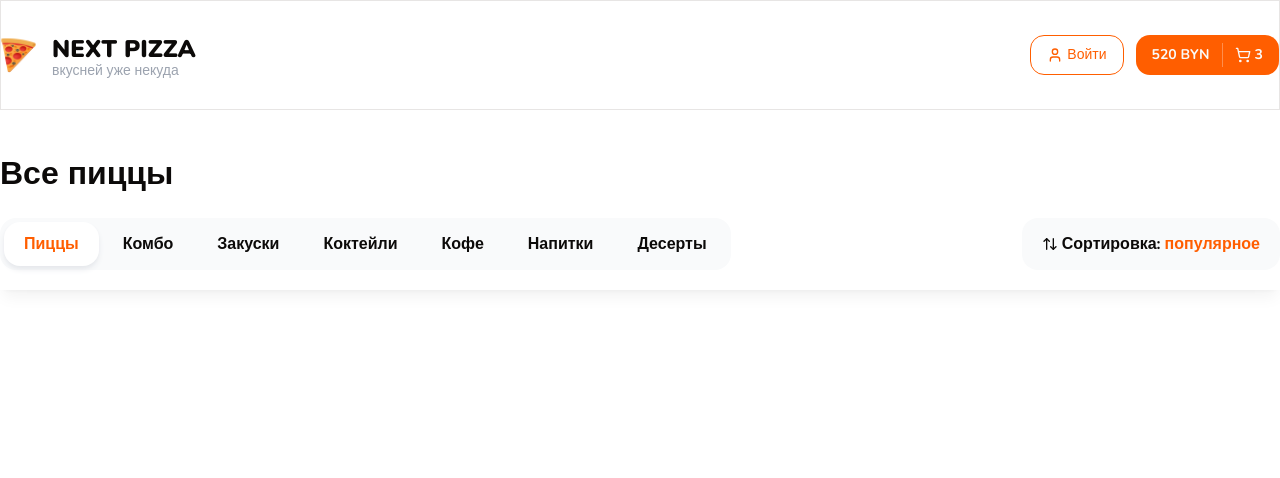
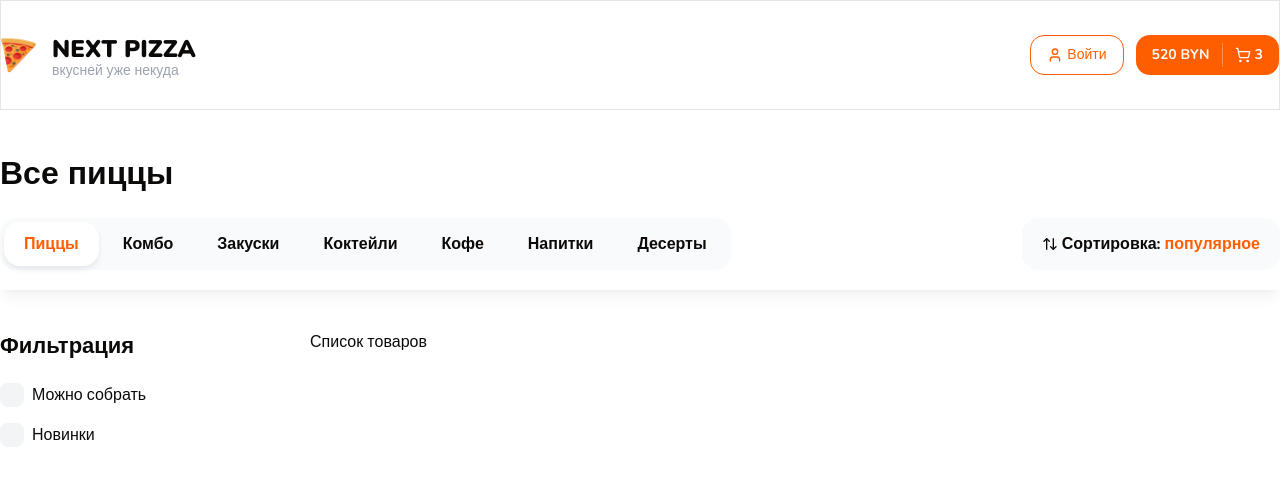
Before and after one commit to SpiriT-L/next-pizza, a Next.js app: page / in a window 1280 px wide. Shown: the top 478 px of the page. Built offline with nearby package versions, Linux system fonts and the light colour scheme.

Commit message:
feat: add checkbox

```diff
--- a/app/page.tsx
+++ b/app/page.tsx
@@ -1,4 +1,4 @@
-import { Container, Title } from '@/components/shared';
+import { Container, Filters, Title } from '@/components/shared';
 import { TopBar } from '@/components/shared/top-bar';
 
 export default function Home() {
@@ -8,7 +8,16 @@
         <Title text={'Все пиццы'} size='lg' className='font-extrabold' />
       </Container>
       <TopBar />
-      <div className='h-[3000px]'></div>
+      <Container className='pb-14 mt-10'>
+        <div className='flex gap-[60px]'>
+          <div className='w-[250px]'>
+            <Filters />
+          </div>
+          <div className='flex-1'>
+            <div className='flex flex-col gap-16'>Список товаров</div>
+          </div>
+        </div>
+      </Container>
     </>
   );
 }
--- /dev/null
+++ b/components/shared/filter-checkbox.tsx
@@ -0,0 +1,37 @@
+import React from 'react';
+import { Checkbox } from '../ui/checkbox';
+
+export interface FilterCheckboxProps {
+  text: string;
+  value: string;
+  endAbornment?: React.ReactNode;
+  onCheckedChange?: (checked: boolean) => void;
+  checked?: boolean;
+}
+
+export const FilterCheckbox: React.FC<FilterCheckboxProps> = ({
+  text,
+  value,
+  endAbornment,
+  onCheckedChange,
+  checked,
+}) => {
+  return (
+    <div className='flex items-center space-x-2'>
+      <Checkbox
+        onCheckedChange={onCheckedChange}
+        checked={checked}
+        value={value}
+        className='rounded-[8px] w-6 h-6'
+        id={`checkbox-${String(value)}`}
+      />
+      <label
+        htmlFor={`checkbox-${String(value)}`}
+        className='leading-none cursor-pointer flex-1'
+      >
+        {text}
+      </label>
+      {endAbornment}
+    </div>
+  );
+};
--- /dev/null
+++ b/components/shared/filters.tsx
@@ -0,0 +1,22 @@
+import React from 'react';
+import { Title } from './title';
+import { FilterCheckbox } from './filter-checkbox'
+
+interface Props {
+  className?: string;
+}
+
+export const Filters: React.FC<Props> = ({ className }) => {
+  return (
+    <>
+      <div className={className}>
+        <Title text='Фильтрация' size='sm' className='mb-5 font-bold' />
+      </div>
+
+      <div className='flex flex-col gap-4'>
+        <FilterCheckbox text='Можно собрать' value='1' />
+        <FilterCheckbox text='Новинки' value='2' />
+      </div>
+    </>
+  );
+};
--- a/components/shared/index.ts
+++ b/components/shared/index.ts
@@ -3,3 +3,5 @@
 export {Title} from './title';
 export {Categories} from './categories';
 export {SortPopup} from './sort-popup';
+export {Filters} from './filters';
+export {FilterCheckbox} from './filter-checkbox';
--- a/components/ui/checkbox.tsx
+++ b/components/ui/checkbox.tsx
@@ -1,10 +1,10 @@
-"use client"
+'use client';
 
-import * as React from "react"
-import * as CheckboxPrimitive from "@radix-ui/react-checkbox"
-import { Check } from "lucide-react"
+import * as React from 'react';
+import * as CheckboxPrimitive from '@radix-ui/react-checkbox';
+import { Check } from 'lucide-react';
 
-import { cn } from "@/lib/utils"
+import { cn } from '@/lib/utils';
 
 const Checkbox = React.forwardRef<
   React.ElementRef<typeof CheckboxPrimitive.Root>,
@@ -13,18 +13,15 @@
   <CheckboxPrimitive.Root
     ref={ref}
     className={cn(
-      "peer h-4 w-4 shrink-0 rounded-sm border border-primary ring-offset-background focus-visible:outline-none focus-visible:ring-2 focus-visible:ring-ring focus-visible:ring-offset-2 disabled:cursor-not-allowed disabled:opacity-50 data-[state=checked]:bg-primary data-[state=checked]:text-primary-foreground",
-      className
+      'peer h-4 w-4 shrink-0 bg-gray-100 ring-offset-background focus-visible:outline-none focus-visible:ring-2 focus-visible:ring-ring focus-visible:ring-offset-2 disabled:cursor-not-allowed disabled:opacity-50 data-[state=checked]:bg-primary data-[state=checked]:text-primary-foreground',
+      className,
     )}
-    {...props}
-  >
-    <CheckboxPrimitive.Indicator
-      className={cn("flex items-center justify-center text-current")}
-    >
-      <Check className="h-4 w-4" />
+    {...props}>
+    <CheckboxPrimitive.Indicator className={cn('flex items-center justify-center text-current')}>
+      <Check className="h-4 w-4" strokeWidth={3} />
     </CheckboxPrimitive.Indicator>
   </CheckboxPrimitive.Root>
-))
-Checkbox.displayName = CheckboxPrimitive.Root.displayName
+));
+Checkbox.displayName = CheckboxPrimitive.Root.displayName;
 
-export { Checkbox }
+export { Checkbox };
```
